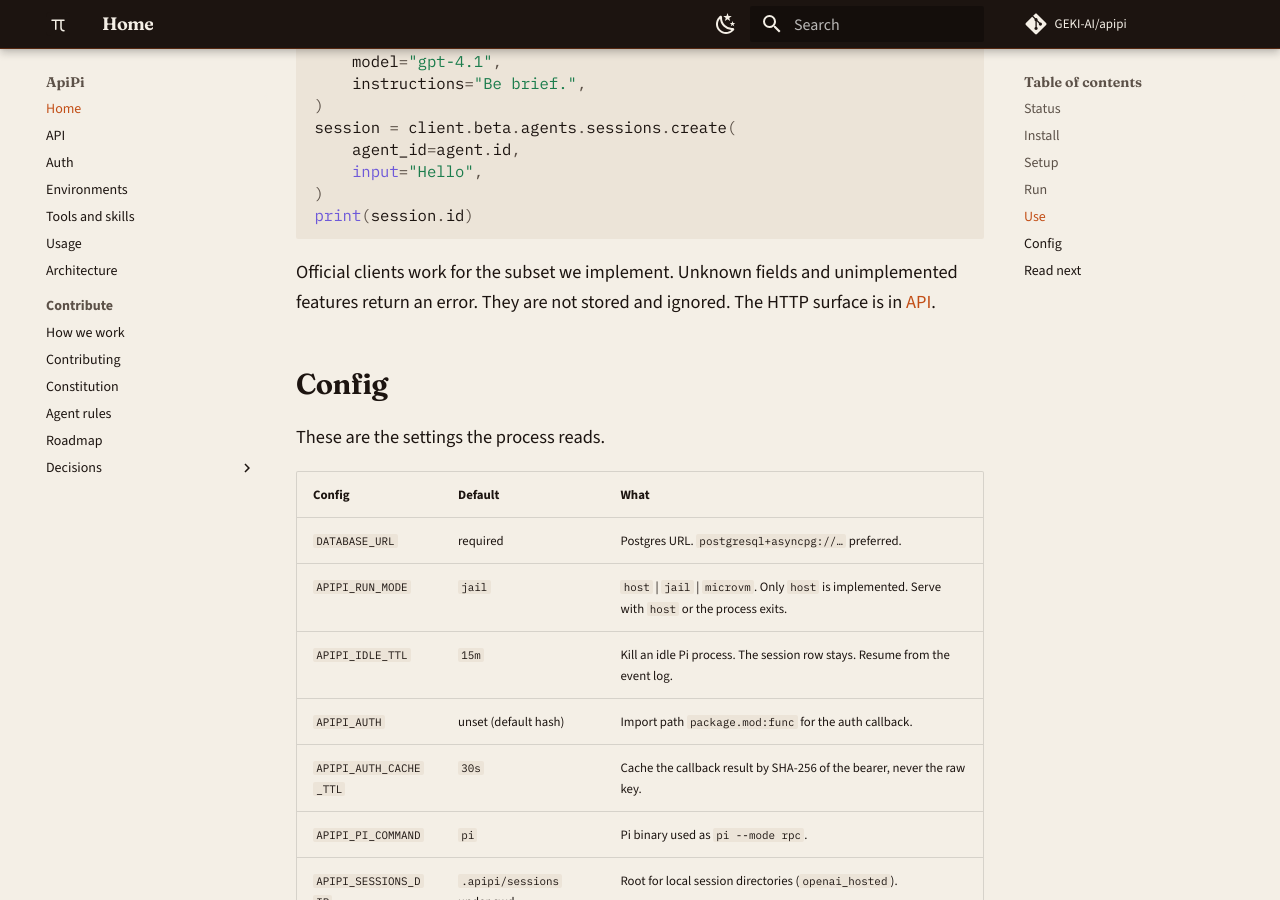
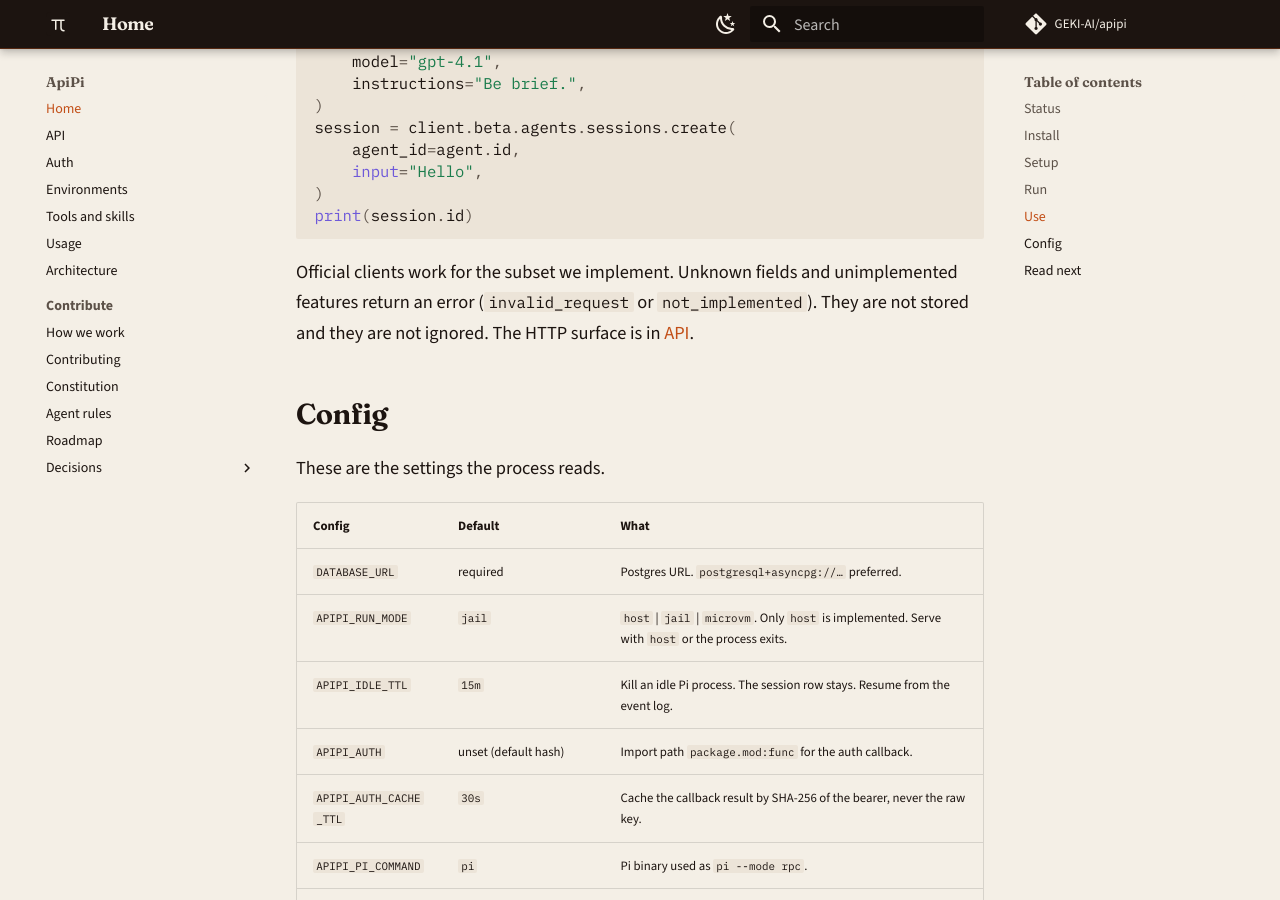
Before and after one commit to GEKI-AI/apipi, an MkDocs documentation site: the page built from docs/index.md, in a window 1280 px wide and 900 px high, scrolled down 2888 px. Built offline with MkDocs 1.6.1 and Material for MkDocs 9.7.7, drawn with Linux system fonts in a browser that asks for light colours; comment, search, counter and statistics services are not loaded.

Commit message:
Fix unknown-field copy on the docs home page

````diff
--- a/docs/index.md
+++ b/docs/index.md
@@ -126,8 +126,9 @@ print(session.id)
 ```
 
 Official clients work for the subset we implement. Unknown fields and
-unimplemented features return an error. They are not stored and ignored.
-The HTTP surface is in [API](api.md).
+unimplemented features return an error (`invalid_request` or
+`not_implemented`). They are not stored and they are not ignored. The
+HTTP surface is in [API](api.md).
 
 ## Config
 
````
Also changed, not shown: docs/usage.md (+1 -1 lines).
